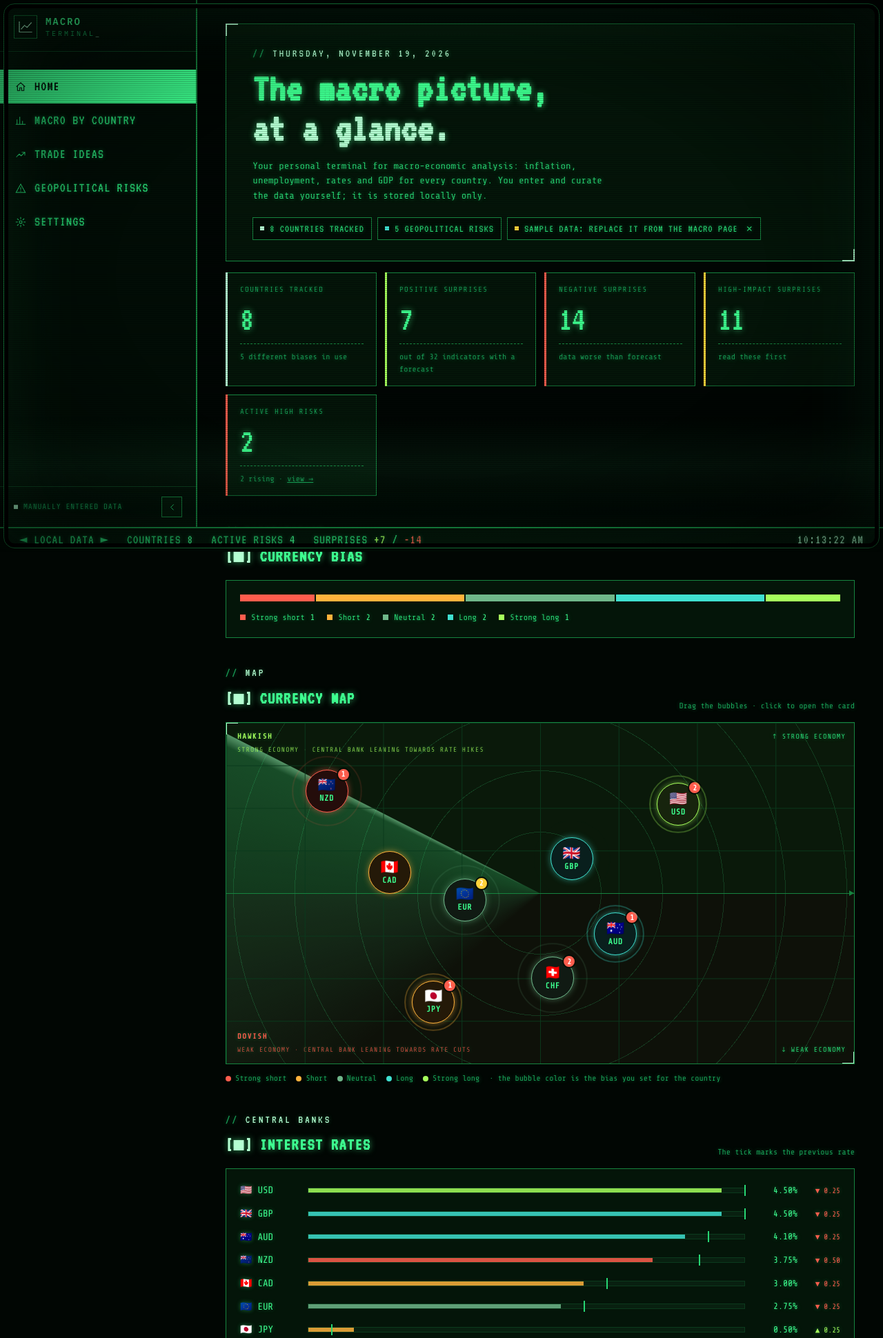
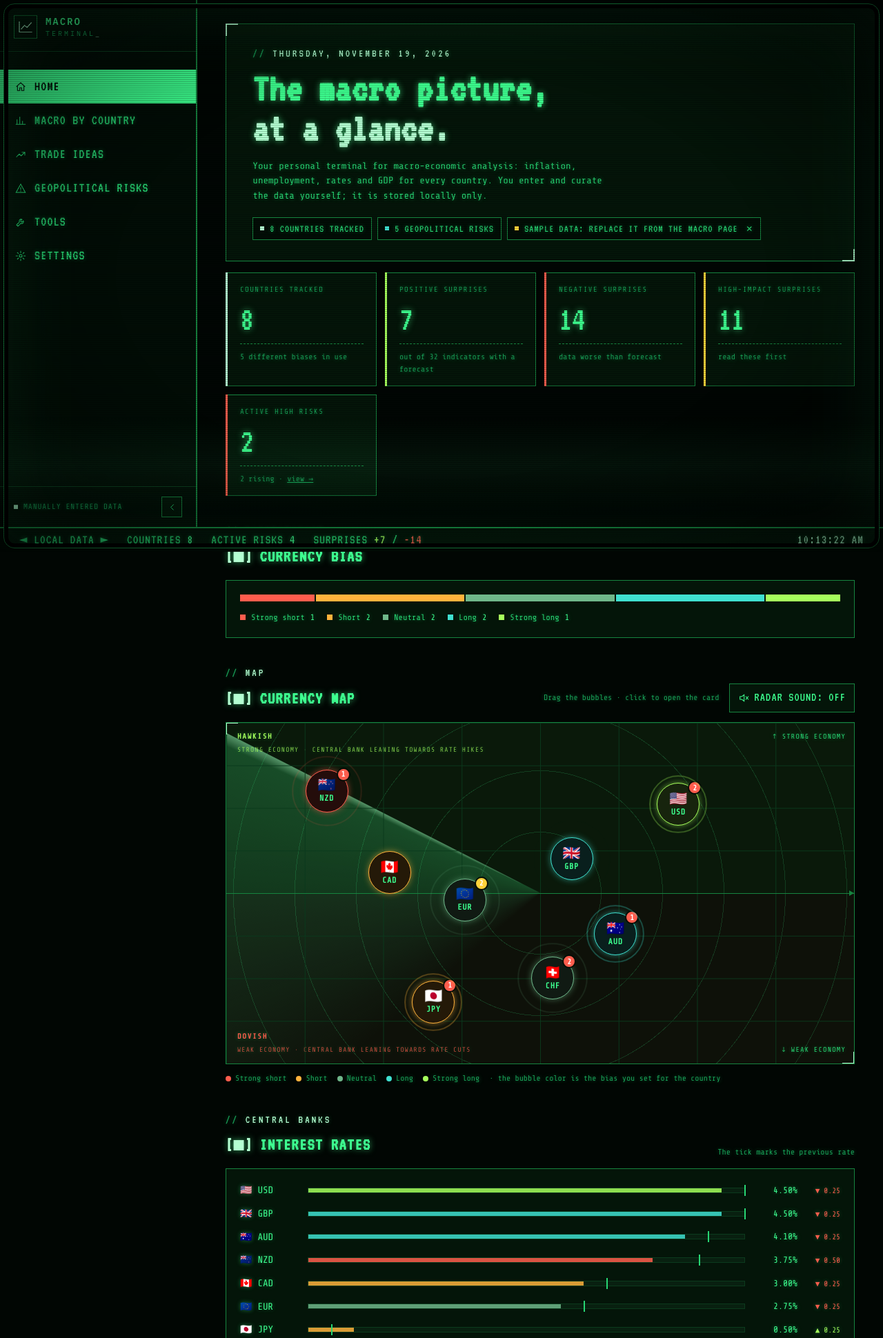
Before and after one commit to albertovitale479-cloud/Macro_Terminal, a Flask app: page / in a window 1280 px wide. Shown: the top 1940 px of the page at 69% size. Run offline with Flask 3, Linux system fonts and the light colour scheme.

Commit message:
Sonar sound and Tools page

```diff
--- a/static/app.js
+++ b/static/app.js
@@ -94,11 +94,12 @@ const impactBars = lv => `<span class="imp ${esc(lv)}" title="${tx('Impatto ' +
 const flagOf = c => `<span class="fl">${esc(c.flag || '🏳️')}</span>`;
 
 /* ───────── router ───────── */
-const PAGES = { home: renderHome, macro: renderMacro, risks: renderRisks, trades: renderTrades, settings: renderSettings };
+const PAGES = { home: renderHome, macro: renderMacro, risks: renderRisks, trades: renderTrades, tools: renderTools, settings: renderSettings };
 function route() {
   const p = (location.hash || '#home').slice(1);
   const page = PAGES[p] ? p : 'home';
   $$('#nav a').forEach(a => a.classList.toggle('active', a.dataset.page === page));
+  if (page !== 'home') stopSonar();
   PAGES[page]();
   pipbar();
   window.scrollTo(0, 0);
@@ -150,7 +151,8 @@ function renderHome() {
     <section class="section">
       <div class="section-head">
         <div><div class="eyebrow">${tx('Mappa')}</div><h2 class="section-title">${tx('Mappa delle Valute')}</h2></div>
-        <div class="map-hint"><span>${tx('Trascina le bolle · clic per aprire la scheda')}</span></div>
+        <div class="map-hint"><span>${tx('Trascina le bolle · clic per aprire la scheda')}</span>
+          <button class="btn snd" id="snd" aria-pressed="false"></button></div>
       </div>
       <div class="map-wrap">
         <div class="map" id="map">
@@ -190,7 +192,7 @@ function renderHome() {
   </div>`;
 
   const hs = $('#hide-sample'); if (hs) hs.onclick = () => { pref.set('hide_sample', '1'); renderHome(); };
-  initMap(); renderRates(); renderSurTable(); renderHomeTrades();
+  initMap(); initSound(); renderRates(); renderSurTable(); renderHomeTrades();
 }
 
 function renderRates() {
@@ -318,6 +320,59 @@ function initMap() {
   });
 }
 const clonePos = p => Object.fromEntries(Object.entries(p).map(([k, v]) => [k, { x: v.x, y: v.y }]));
+
+/* ───────── suono del radar (sonar da sottomarino, sintetizzato con Web Audio) ───────── */
+let audioCtx = null;
+// Traccia: static/sonar.wav (o .mp3 / .ogg), riprodotta in loop con il suo timing originale.
+// Se il file manca, ripiega su un ping sintetizzato (1050 Hz, 4 ping a ogni giro del radar).
+let sonarEl = null, sonarTried = false;
+async function loadSonarFile() {
+  if (sonarTried) return; sonarTried = true;
+  for (const ext of ['wav', 'mp3', 'ogg']) {
+    try { const r = await fetch('/static/sonar.' + ext, { method: 'HEAD' }); if (r.ok) { sonarEl = new Audio('/static/sonar.' + ext); sonarEl.loop = true; sonarEl.volume = 0.7; return; } } catch (e) {}
+  }
+}
+const soundOn = () => pref.get('sound', '0') === '1';
+function stopSonar() { if (sonarEl) sonarEl.pause(); }
+function sonarPing() {   // ping sintetizzato (solo se manca il file)
+  if (!audioCtx || audioCtx.state !== 'running') return;
+  const t0 = audioCtx.currentTime;
+  const out = audioCtx.createGain(); out.gain.value = 0.5; out.connect(audioCtx.destination);
+  [[0, 1], [0.55, 0.28]].forEach(([d, amp]) => {
+    const o = audioCtx.createOscillator(), g = audioCtx.createGain();
+    o.type = 'sine'; o.frequency.setValueAtTime(1050, t0 + d); o.frequency.exponentialRampToValueAtTime(1020, t0 + d + 1.8);
+    g.gain.setValueAtTime(0.0001, t0 + d); g.gain.exponentialRampToValueAtTime(amp * 0.6, t0 + d + 0.012); g.gain.exponentialRampToValueAtTime(0.0001, t0 + d + 1.8);
+    o.connect(g); g.connect(out); o.start(t0 + d); o.stop(t0 + d + 1.9);
+  });
+}
+async function initSound() {
+  const btn = $('#snd'), bg = $('.map-bg'); if (!btn || !bg) return;
+  await loadSonarFile();
+  if (!$('#snd')) return;   // la pagina è cambiata mentre caricavo
+  const paint = () => {
+    const on = soundOn();
+    btn.setAttribute('aria-pressed', on);
+    btn.innerHTML = `<svg viewBox="0 0 24 24" fill="none" stroke="currentColor" stroke-width="2" stroke-linecap="round" stroke-linejoin="round"><path d="M4 9v6h4l5 4V5L8 9z"/>${on ? '<path d="M16.5 8.5a5 5 0 0 1 0 7M19 6a8.5 8.5 0 0 1 0 12"/>' : '<path d="M17 9l5 6M22 9l-5 6"/>'}</svg>${on ? tx('Suono radar: acceso') : tx('Suono radar: spento')}`;
+    btn.classList.toggle('on', on);
+  };
+  btn.onclick = () => {
+    const on = !soundOn();
+    pref.set('sound', on ? '1' : '0');
+    if (on) {
+      if (sonarEl) sonarEl.play().catch(() => {});
+      else try { audioCtx = audioCtx || new (window.AudioContext || window.webkitAudioContext)(); audioCtx.resume().then(sonarPing); } catch (e) {}
+    } else stopSonar();
+    paint();
+  };
+  // senza file: ping sintetizzato, 4 a ogni giro del radar
+  bg.addEventListener('animationiteration', e => {
+    if (sonarEl || e.animationName !== 'sweep' || !soundOn()) return;
+    sonarPing(); [2000, 4000, 6000].forEach(ms => setTimeout(() => { if (soundOn() && document.body.contains(bg)) sonarPing(); }, ms));
+  });
+  // tornando sulla Home con il suono acceso riparte; se il browser lo blocca (nessun clic ancora fatto) resta spento
+  if (soundOn() && sonarEl) sonarEl.play().catch(() => { pref.set('sound', '0'); paint(); });
+  paint();
+}
 
 /* ───────── pagina MACRO PER PAESE ───────── */
 function renderMacro() {
@@ -794,6 +849,30 @@ function openTradeModal(id) {
   };
 }
 
+/* ───────── pagina TOOL: gallery di link utili ───────── */
+// Per aggiungere un sito basta una riga qui. cat = categoria, d = descrizione (chiave i18n), u = indirizzo.
+const TOOLS = [
+  { name: 'Trading Economics',       cat: 'Dati',           d: 'Calendario economico, indicatori e previsioni per ogni paese.', u: 'https://tradingeconomics.com/' },
+  { name: 'BlackRock Weekly Market Commentary', cat: 'Analisi', d: 'Il commento settimanale del BlackRock Investment Institute sui mercati.', u: 'https://www.blackrock.com/corporate/insights/blackrock-investment-institute/publications/weekly-commentary' },
+  { name: 'Federal Reserve (FED)',   cat: 'Banche centrali', d: 'Report, comunicati e verbali sulla politica monetaria USA.', u: 'https://www.federalreserve.gov/monetarypolicy.htm', code: 'USD' },
+  { name: 'European Central Bank (BCE)', cat: 'Banche centrali', d: 'Bollettino economico, decisioni e report della BCE.', u: 'https://www.ecb.europa.eu/press/economic-bulletin/html/index.en.html', code: 'EUR' },
+  { name: 'Bank of Canada (BOC)',    cat: 'Banche centrali', d: 'Monetary Policy Report e decisioni sui tassi del Canada.', u: 'https://www.bankofcanada.ca/publications/mpr/', code: 'CAD' },
+  { name: 'Bank of England (BOE)',   cat: 'Banche centrali', d: 'Monetary Policy Report e verbali del MPC del Regno Unito.', u: 'https://www.bankofengland.co.uk/monetary-policy-report/monetary-policy-reports', code: 'GBP' },
+];
+function renderTools() {
+  const cats = [...new Set(TOOLS.map(x => x.cat))];
+  $('#main').innerHTML = `<div class="fade-in">
+    <div class="page-head"><div><div class="eyebrow">${tx('Risorse')}</div><h1 class="page-title">${tx('Tool')}</h1>
+      <p class="page-sub">${tx('I siti che usi ogni giorno per la tua analisi, a portata di clic. Si aprono in una nuova scheda.')}</p></div></div>
+    ${cats.map(cat => `<section class="section"><div class="section-head"><div><div class="eyebrow">${tx('Categoria')}</div><h2 class="section-title">${tx(cat)}</h2></div></div>
+      <div class="tools">${TOOLS.filter(x => x.cat === cat).map((x, i) => {
+        let host = x.u; try { host = new URL(x.u).hostname.replace(/^www\./, ''); } catch (e) {}
+        return `<a class="tool" href="${esc(x.u)}" target="_blank" rel="noopener noreferrer" style="animation-delay:${i * 45}ms">
+          <div class="tool-top"><span class="tool-ico">${esc(x.code || x.name.split(' ').map(w => w[0]).join('').slice(0, 2).toUpperCase())}</span><svg viewBox="0 0 24 24"><path d="M7 17L17 7M8 7h9v9"/></svg></div>
+          <h3>${esc(x.name)}</h3><p>${tx(x.d)}</p><small>${esc(host)}</small></a>`; }).join('')}</div></section>`).join('')}
+  </div>`;
+}
+
 /* ───────── IMPOSTAZIONI ───────── */
 function applyTheme() {
   let t = pref.get('theme', 'fallout'); if (t === 'auto') t = matchMedia('(prefers-color-scheme: light)').matches ? 'light' : 'dark';
--- a/static/i18n.js
+++ b/static/i18n.js
@@ -129,6 +129,18 @@ window.EN = {
     'ROBCO INDUSTRIES (TM) TERMLINK PROTOCOL\nMACRO TERMINAL  //  MACRO-ECONOMIC ANALYSIS\n\n> LOADING LOCAL DATA ............. OK\n> CALIBRATING CURRENCY MAP ....... OK\n> SURPRISE SIGNALS ............... OK\n\nREADY.',
   'Impossibile leggere i dati. Il server è in esecuzione?': 'Unable to read the data. Is the server running?',
 
+  // tool
+  'Tool': 'Tools', 'Risorse': 'Resources', 'Categoria': 'Category', 'Dati': 'Data', 'Analisi': 'Analysis', 'Banche centrali': 'Central banks',
+  'I siti che usi ogni giorno per la tua analisi, a portata di clic. Si aprono in una nuova scheda.': 'The sites you use every day for your analysis, one click away. They open in a new tab.',
+  'Calendario economico, indicatori e previsioni per ogni paese.': 'Economic calendar, indicators and forecasts for every country.',
+  'Il commento settimanale del BlackRock Investment Institute sui mercati.': 'The BlackRock Investment Institute weekly commentary on the markets.',
+  'Report, comunicati e verbali sulla politica monetaria USA.': 'Reports, statements and minutes on US monetary policy.',
+  'Bollettino economico, decisioni e report della BCE.': 'Economic bulletin, decisions and reports from the ECB.',
+  'Monetary Policy Report e decisioni sui tassi del Canada.': "Monetary Policy Report and Canada's rate decisions.",
+  'Monetary Policy Report e verbali del MPC del Regno Unito.': 'Monetary Policy Report and MPC minutes for the UK.',
+
+  'Suono radar: acceso': 'Radar sound: on', 'Suono radar: spento': 'Radar sound: off',
+
   // index.html
   'Home': 'Home', 'Dati inseriti a mano': 'Manually entered data',
   'Nascondi menu': 'Hide menu', 'Mostra menu': 'Show menu',
--- a/static/style.css
+++ b/static/style.css
@@ -520,11 +520,13 @@ td.num, th.num { text-align: right; font-variant-numeric: tabular-nums; }
   background-size: 12.5% 12.5%, 12.5% 12.5%, 100% 100%; opacity: .95;
 }
 [data-theme="fallout"] .map-bg::before {
-  content: ""; position: absolute; left: 50%; top: 50%; width: 175%; aspect-ratio: 1; border-radius: 50%; pointer-events: none;
+  /* quadrato centrato con sole percentuali (padding/margin % = larghezza): il centro resta sempre al centro della mappa, anche prima che il layout sia stabile */
+  content: ""; position: absolute; left: 50%; top: 50%; width: 175%; height: 0; padding-top: 175%; margin-left: -87.5%; margin-top: -87.5%;
+  box-sizing: content-box; border-radius: 50%; pointer-events: none; transform-origin: 50% 50%;
   background: conic-gradient(from 0deg, transparent 0deg 292deg, rgba(61, 255, 143, .22) 358deg, rgba(150, 255, 190, .55) 360deg);
-  transform: translate(-50%, -50%) rotate(0deg); animation: sweep 8s linear infinite;
+  transform: rotate(0deg); animation: sweep 8s linear infinite;
 }
-@keyframes sweep { to { transform: translate(-50%, -50%) rotate(360deg); } }
+@keyframes sweep { from { transform: rotate(0deg); } to { transform: rotate(360deg); } }
 [data-theme="fallout"] .bubble { background: color-mix(in srgb, var(--c) 14%, #000); border: 1.5px solid var(--c); box-shadow: 0 0 12px -3px var(--c); color: var(--text); }
 [data-theme="fallout"] .bubble:hover { background: color-mix(in srgb, var(--c) 30%, #000); }
 [data-theme="fallout"] .bubble .cd, [data-theme="fallout"] .bubble .fl { text-shadow: none; }
@@ -582,3 +584,20 @@ td.num, th.num { text-align: right; font-variant-numeric: tabular-nums; }
 .tc-thesis { margin: 10px 0 0; color: var(--text-2); font-size: 12px; display: -webkit-box; -webkit-line-clamp: 3; -webkit-box-orient: vertical; overflow: hidden; }
 .tc-foot { display: flex; align-items: center; justify-content: space-between; gap: 8px; margin-top: 10px; font-size: 11px; color: var(--text-3); text-transform: uppercase; letter-spacing: .06em; }
 .nav a span { white-space: nowrap; }
+
+/* ───────── pagina Tool ───────── */
+.tools { display: grid; grid-template-columns: repeat(auto-fill, minmax(min(300px, 100%), 1fr)); gap: 14px; }
+.tool { display: flex; flex-direction: column; gap: 8px; padding: 18px; color: inherit; text-decoration: none; background: var(--surface); border: 1px solid var(--line-strong); border-top: 2px solid var(--accent); transition: border-color .15s, background .15s, transform .15s; animation: rise .35s both; }
+.tool:hover { border-color: var(--accent); background: color-mix(in srgb, var(--accent) 8%, var(--surface)); transform: translateY(-2px); }
+.tool-top { display: flex; align-items: center; justify-content: space-between; color: var(--text-2); }
+.tool-top svg { width: 18px; height: 18px; fill: none; stroke: currentColor; stroke-width: 2; stroke-linecap: round; stroke-linejoin: round; }
+.tool:hover .tool-top svg { color: var(--accent); }
+.tool-ico { display: grid; place-items: center; min-width: 40px; height: 40px; padding: 0 8px; font-size: 13px; font-weight: 600; letter-spacing: .08em; color: var(--accent); border: 1px solid var(--accent); background: color-mix(in srgb, var(--accent) 10%, transparent); }
+.tool h3 { margin: 4px 0 0; font-size: 15px; font-weight: 600; }
+.tool p { margin: 0; color: var(--text-2); font-size: 12.5px; line-height: 1.5; flex: 1; }
+.tool small { color: var(--text-3); font-size: 11px; letter-spacing: .04em; }
+
+.snd { display: inline-flex; align-items: center; gap: 8px; padding: 6px 12px; font-size: 11px; letter-spacing: .08em; text-transform: uppercase; }
+.snd svg { width: 16px; height: 16px; }
+.snd.on { color: var(--accent); border-color: var(--accent); }
+.map-hint:has(.snd) { display: flex; align-items: center; gap: 14px; flex-wrap: wrap; }
--- a/templates/index.html
+++ b/templates/index.html
@@ -31,6 +31,7 @@
       <a href="#macro" data-page="macro"><svg viewBox="0 0 24 24"><path d="M4 20V10M10 20V4M16 20v-7M22 20H2"/></svg><span data-i18n="Macro per Paese">Macro per Paese</span></a>
       <a href="#trades" data-page="trades"><svg viewBox="0 0 24 24"><path d="M3 17l6-6 4 4 8-8M15 7h6v6"/></svg><span data-i18n="Idee di Trade">Idee di Trade</span></a>
       <a href="#risks" data-page="risks"><svg viewBox="0 0 24 24"><path d="M12 3l10 18H2zM12 10v5M12 18v.5"/></svg><span data-i18n="Rischi Geopolitici">Rischi Geopolitici</span></a>
+      <a href="#tools" data-page="tools"><svg viewBox="0 0 24 24"><path d="M14.7 6.3a4 4 0 0 0-5.4 5.4L3 18l3 3 6.3-6.3a4 4 0 0 0 5.4-5.4l-2.6 2.6-2.4-.6-.6-2.4z"/></svg><span data-i18n="Tool">Tool</span></a>
       <a href="#settings" data-page="settings"><svg viewBox="0 0 24 24"><circle cx="12" cy="12" r="3"/><path d="M12 2v3M12 19v3M2 12h3M19 12h3M4.9 4.9l2.1 2.1M17 17l2.1 2.1M19.1 4.9L17 7M7 17l-2.1 2.1"/></svg><span data-i18n="Impostazioni">Impostazioni</span></a>
     </nav>
     <div class="side-foot">
```
Also changed, not shown: 1 other file.
